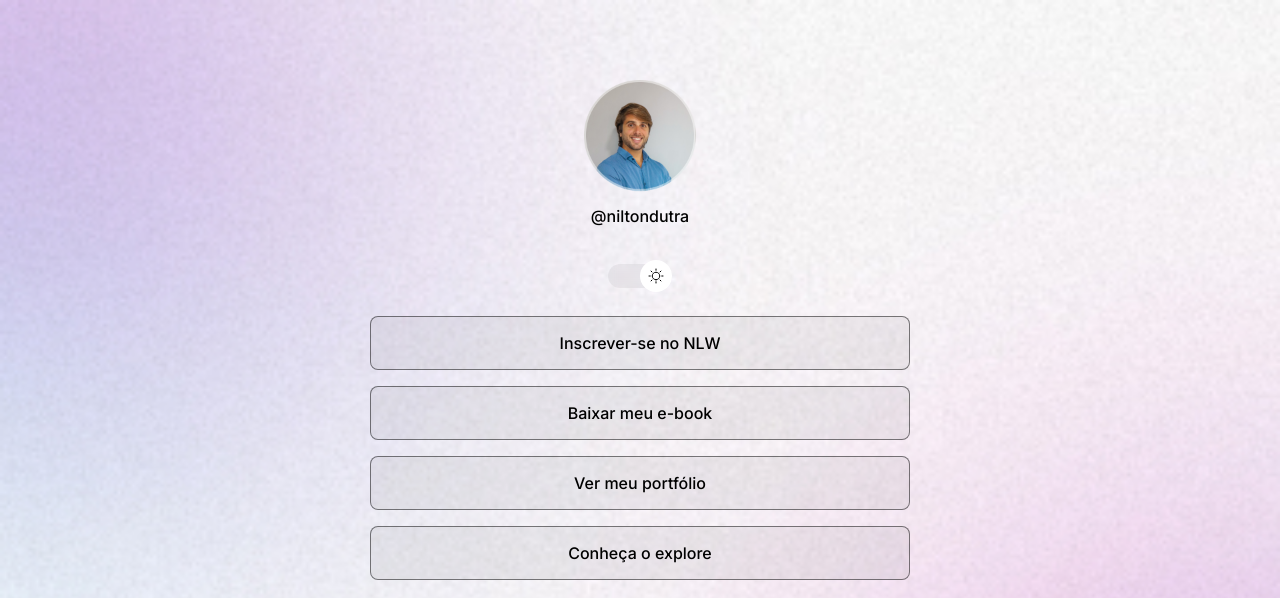
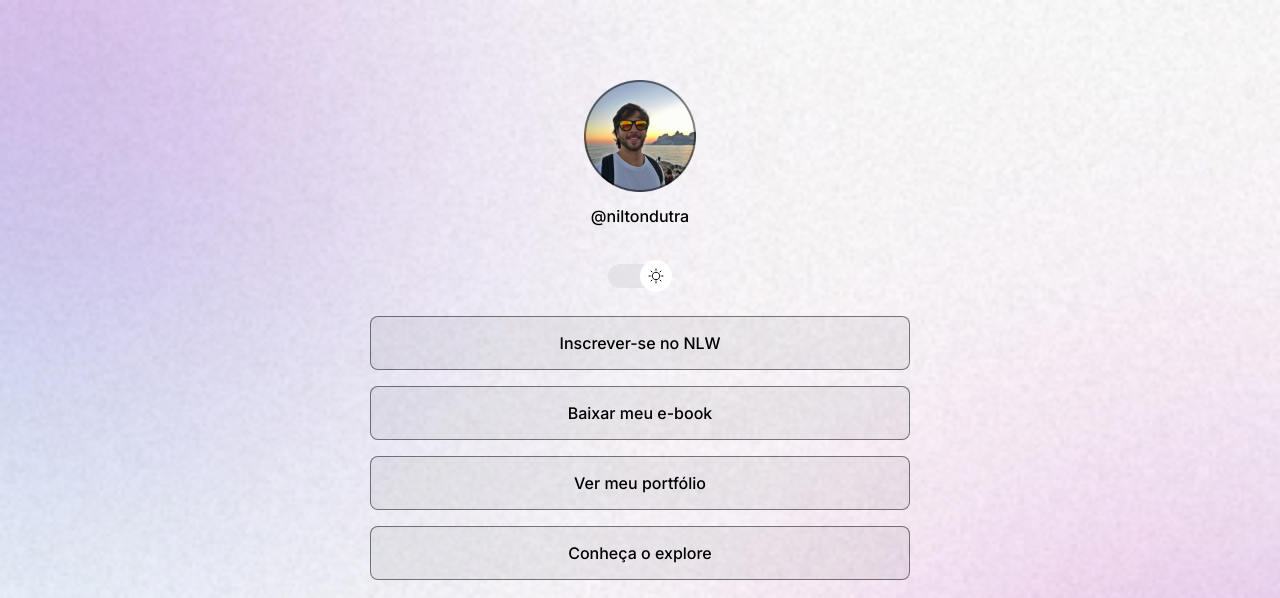
Before and after one commit to NiltonDutra/Projeto, a plain HTML site: page index.html in a window 1280 px wide. Shown: the top 598 px of the page. Drawn offline with nearby package versions, Linux system fonts and the light colour scheme.

Commit message:
img change

```diff
--- a/index.html
+++ b/index.html
@@ -17,7 +17,7 @@
   <body>
     <div id="container">
       <div id="profile">
-        <img src="./Assets/Avatar.png" alt="Foto proficional ND" />
+        <img src="./Assets/avatar-light.png" alt="Foto proficional ND" />
         <p>@niltondutra</p>
       </div>
       <div id="switch" onclick="toggleMode()">
```
